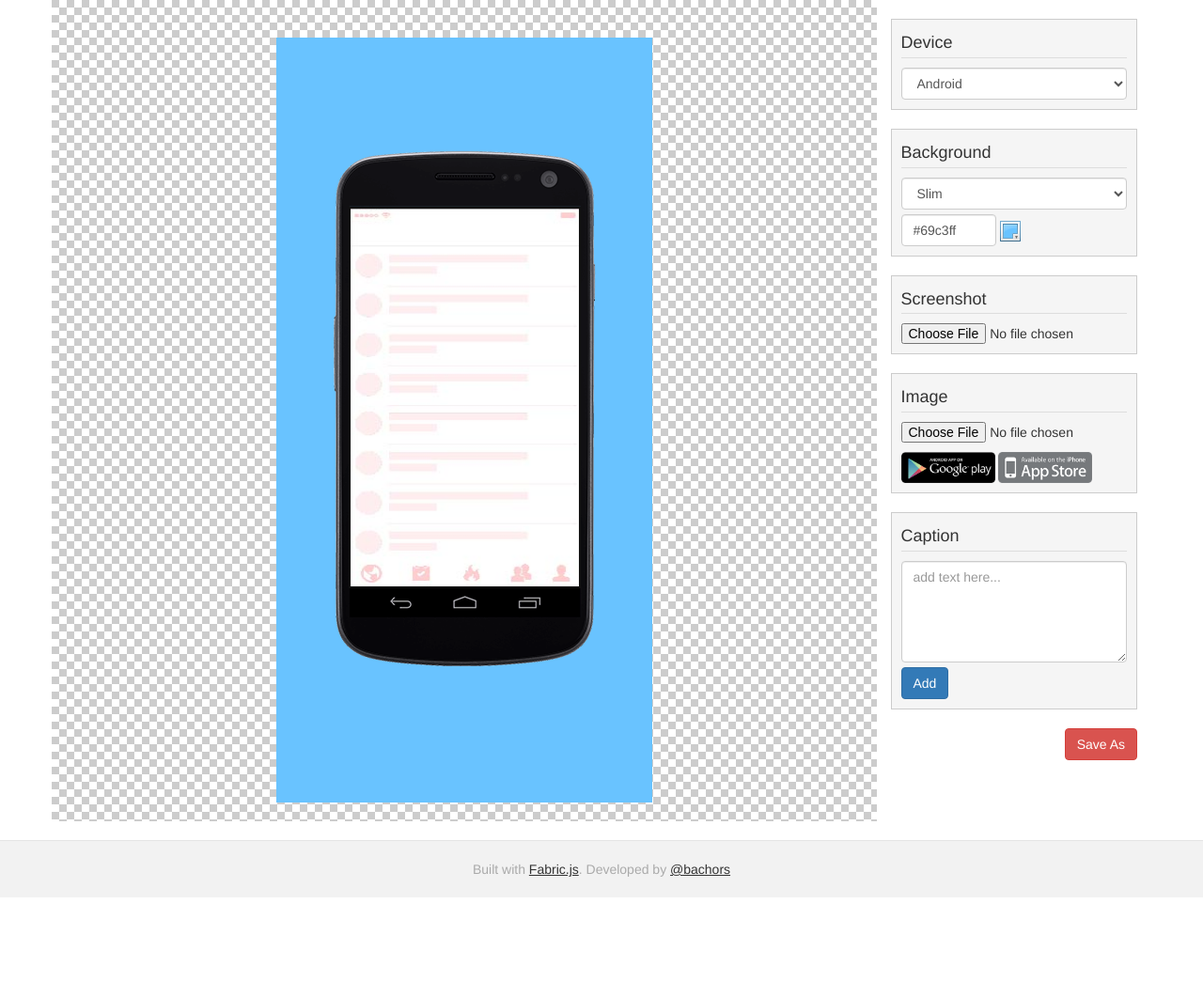
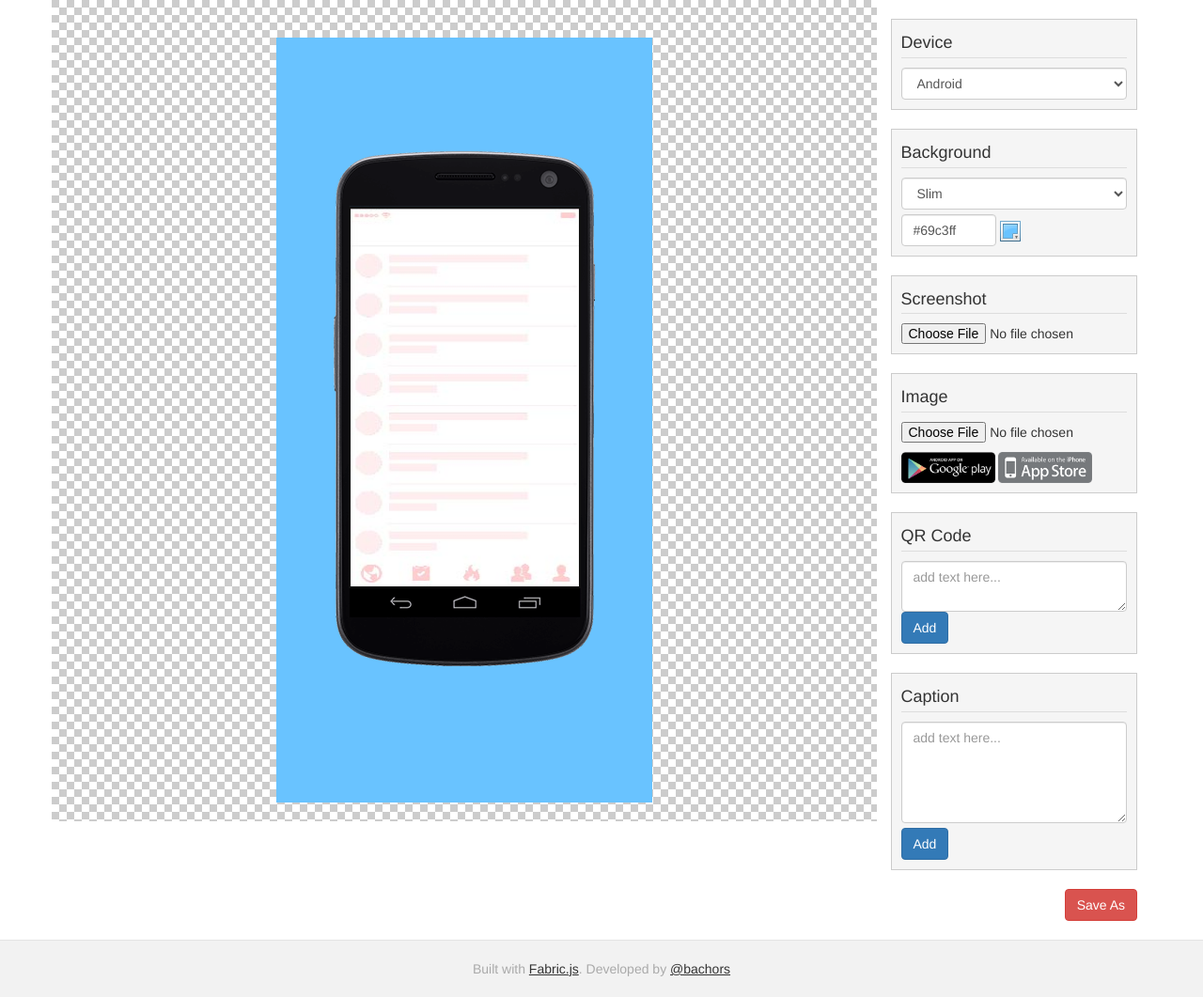
Before and after one commit to bachors/Apps-Screenshot, a plain HTML site: page index.html in a window 1280 px wide. Shown: the whole page at 94% size. Before the commit the page ends 955 px from the top, so only its background shows below. Drawn offline with Linux system fonts and the light colour scheme.

Commit message:
add Qr Code

```diff
--- a/index.html
+++ b/index.html
@@ -103,8 +103,13 @@
 						<img class="img-polaroid" src="src/img/as.png">
 					</div>
 					<div class="aws">
+						<h4>QR Code</h4>
+						<textarea class="form-control txts" id="qr-string" type="text" placeholder="add text here..."></textarea>
+						<button type="submit" id="add-qr" class="btn btn-primary">Add</button>
+					</div>
+					<div class="aws">
 						<h4>Caption</h4>
-						<textarea class="form-control" id="text-string" type="text" placeholder="add text here..."></textarea>
+						<textarea class="form-control txts" id="text-string" type="text" placeholder="add text here..."></textarea>
 						<button type="submit" id="add-text" class="btn btn-primary">Add</button>
 					</div>
 					<input type="submit" id="saveImg" class="btn btn-danger" value="Save As"/>
```
